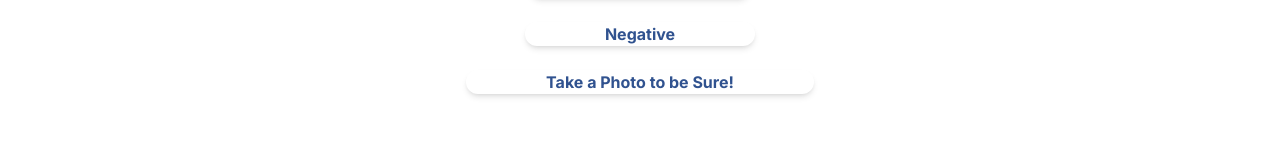
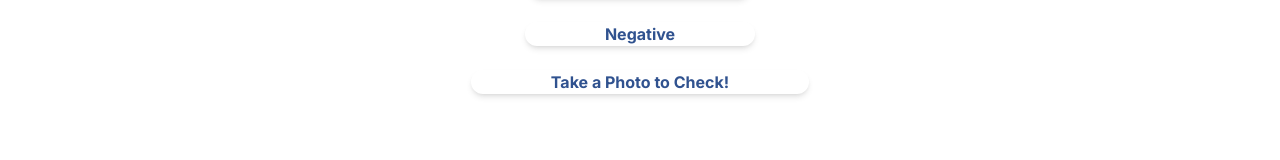
Before and after one commit to EmilyJarecki/TOP-Project, a Next.js app: page / in a window 1280 px wide. Shown: the part 405-565 px from the top of the page. Built offline with nearby package versions, Linux system fonts and the light colour scheme.

Commit message:
Changed photo capturing landing page verbage

```diff
--- a/src/app/page.js
+++ b/src/app/page.js
@@ -32,7 +32,7 @@ export default function Home() {
           <button className='shadow-md rounded-xl px-20 my-3'>Negative</button>
         </Link>
         <Link href="/takePhoto">
-          <button className='shadow-md rounded-xl px-20 my-3'>Take a Photo to be Sure!</button>
+          <button className='shadow-md rounded-xl px-20 my-3'>Take a Photo to Check!</button>
         </Link>
       </div>
       <p className="text-center text-[#243C6C] text-[20px] font-bold font-inter mt-[52px]">Why Your Test Results Matter</p>
```
